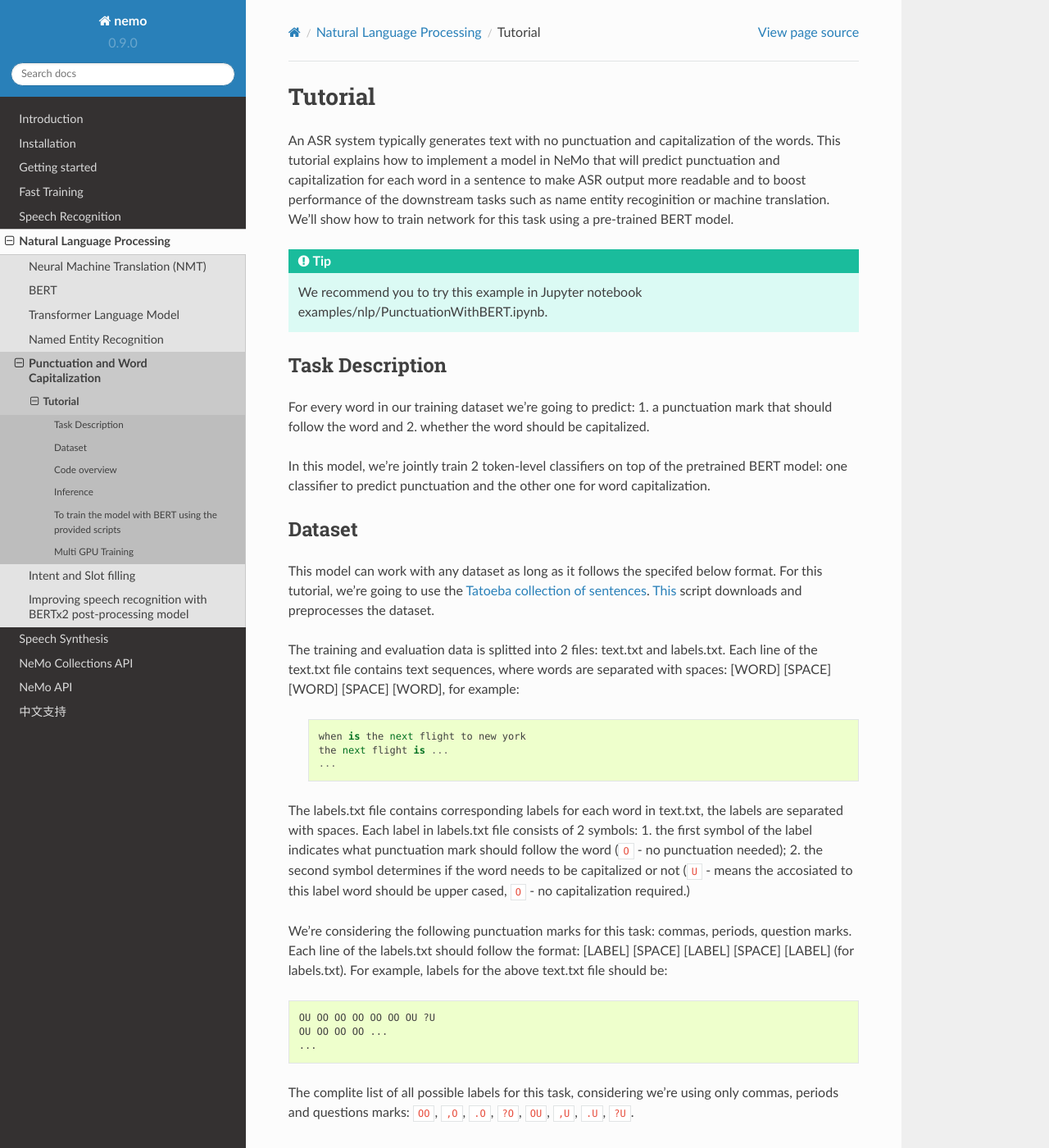
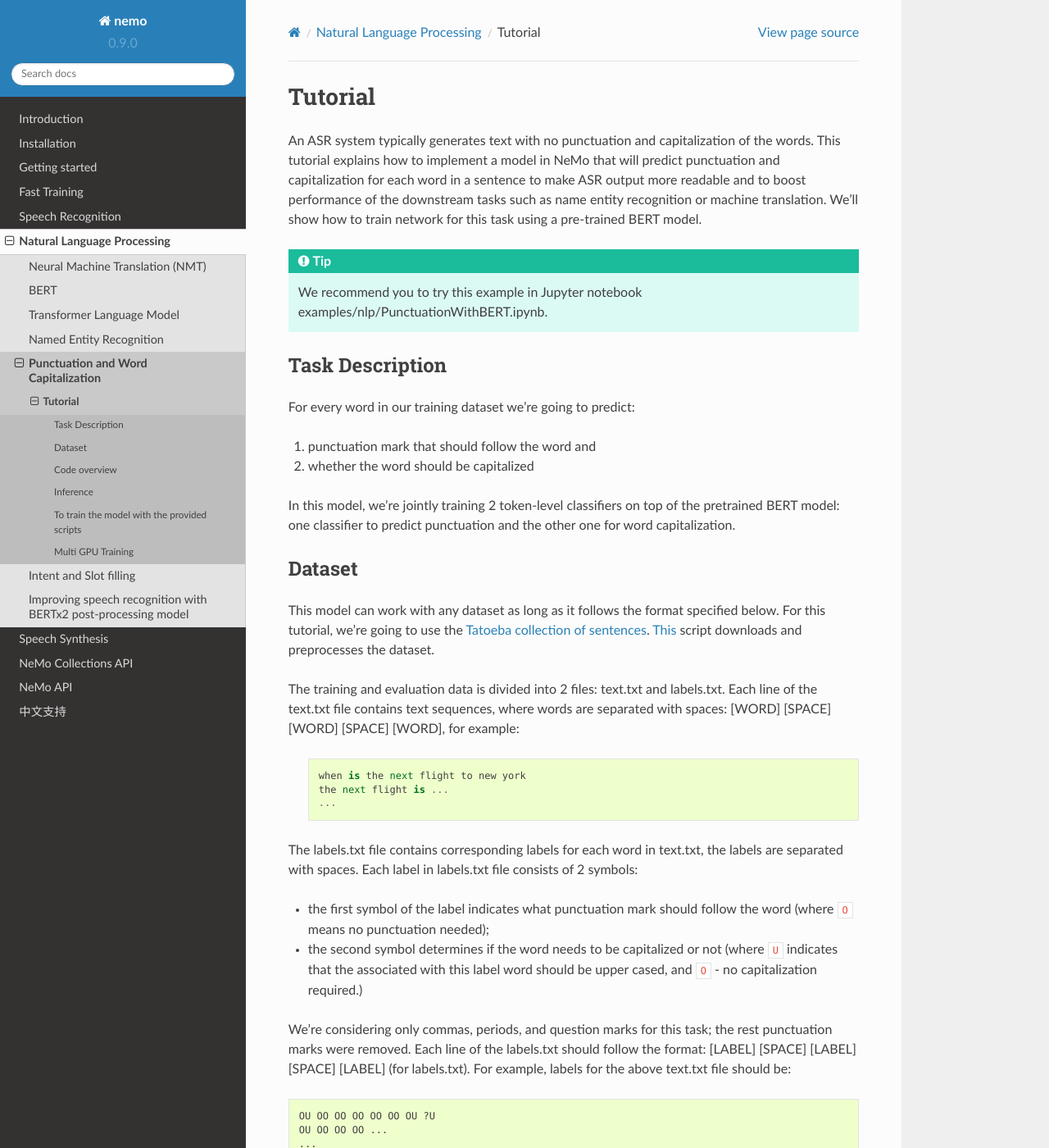
Before and after one commit to backend-engineer1/NEMO, a Sphinx documentation site: the page built from docs/sources/source/nlp/punctuation.rst, in a window 1280 px wide and 1400 px high. Shown: the whole window at 82% size. Built offline with Sphinx 7.4.7 and the Read the Docs theme 2.0.0, drawn with Linux system fonts in a browser that asks for light colours; some of the changed text lies outside the part shown.

Commit message:
clean up
Signed-off-by: Evelina Bakhturina <ebakhturina@nvidia.com>

```diff
--- a/docs/sources/source/nlp/punctuation.rst
+++ b/docs/sources/source/nlp/punctuation.rst
@@ -2,7 +2,7 @@
 ========
 
 
-An ASR system typically generates text with no punctuation and capitalization of the words. This tutorial explains how to implement a model in NeMo that will predict punctuation and capitalization for each word in a sentence to make ASR output more readable and to boost performance of the downstream tasks such as name entity recoginition or machine translation. We'll show how to train network for this task using a pre-trained BERT model.
+An ASR system typically generates text with no punctuation and capitalization of the words. This tutorial explains how to implement a model in NeMo that will predict punctuation and capitalization for each word in a sentence to make ASR output more readable and to boost performance of the downstream tasks such as name entity recognition or machine translation. We'll show how to train network for this task using a pre-trained BERT model.
 
 .. tip::
 
@@ -12,21 +12,22 @@
 ----------------
 
 For every word in our training dataset we're going to predict:
-1. a punctuation mark that should follow the word and
-2. whether the word should be capitalized.
 
-In this model, we're jointly train 2 token-level classifiers on top of the pretrained BERT model: one classifier to predict punctuation and the other one for word capitalization.
+1. punctuation mark that should follow the word and
+2. whether the word should be capitalized
+
+In this model, we're jointly training 2 token-level classifiers on top of the pretrained BERT model: one classifier to predict punctuation and the other one for word capitalization.
 
 Dataset
 -------
 
-This model can work with any dataset as long as it follows the specifed below format. For this tutorial, we're going to use the `Tatoeba collection of sentences`_. `This`_ script downloads and preprocesses the dataset.
+This model can work with any dataset as long as it follows the format specified below. For this tutorial, we're going to use the `Tatoeba collection of sentences`_. `This`_ script downloads and preprocesses the dataset.
 
 .. _Tatoeba collection of sentences: https://tatoeba.org/eng
 .. _This: https://github.com/NVIDIA/NeMo/tree/master/scripts/get_tatoeba_data.py
 
 
-The training and evaluation data is splitted into 2 files: text.txt and labels.txt. Each line of the text.txt file contains text sequences, where words are separated with spaces:
+The training and evaluation data is divided into 2 files: text.txt and labels.txt. Each line of the text.txt file contains text sequences, where words are separated with spaces:
 [WORD] [SPACE] [WORD] [SPACE] [WORD], for example:
 
   ::
@@ -37,10 +38,11 @@
 
 The labels.txt file contains corresponding labels for each word in text.txt, the labels are separated with spaces.
 Each label in labels.txt file consists of 2 symbols:
-1. the first symbol of the label indicates what punctuation mark should follow the word (``O`` - no punctuation needed);
-2. the second symbol determines if the word needs to be capitalized or not (``U`` - means the accosiated to this label word should be upper cased, ``O`` - no capitalization required.)
 
-We're considering the following punctuation marks for this task: commas, periods, question marks.
+* the first symbol of the label indicates what punctuation mark should follow the word (where ``O`` means no punctuation needed);
+* the second symbol determines if the word needs to be capitalized or not (where ``U`` indicates that the associated with this label word should be upper cased, and ``O`` - no capitalization required.)
+
+We're considering only commas, periods, and question marks for this task; the rest punctuation marks were removed.
 Each line of the labels.txt should follow the format:
 [LABEL] [SPACE] [LABEL] [SPACE] [LABEL] (for labels.txt). For example, labels for the above text.txt file should be:
 
@@ -50,12 +52,12 @@
     OU OO OO OO ...
     ...
 
-The complite list of all possible labels for this task, considering we're using only commas, periods and questions marks: ``OO``, ``,O``, ``.O``, ``?O``, ``OU``, ``,U``, ``.U``, ``?U``.
+The complete list of all possible labels for this joint task is: ``OO``, ``,O``, ``.O``, ``?O``, ``OU``, ``,U``, ``.U``, ``?U``.
 
 Code overview
 -------------
 
-First, let's set some parameters that we're going to need through out the tutorial.
+First, let's set some parameters that we're going to need through out this tutorial:
 
     .. code-block:: python
 
@@ -74,9 +76,8 @@
         OPTIMIZER = "adam"
         STEP_FREQ=200 # determines how often loss will be printed and checkpoint saved
         PUNCT_NUM_FC_LAYERS = 3
-        NUM_SAMPLES = 50000
 
-Then, we need to create our neural factory with the supported backend. How you should define it depends on whether you'd like to multi-GPU or mixed-precision training. This tutorial assumes that you're training on one GPU, without mixed precision (``optimization_level="O0"``). If you want to use mixed precision, set ``optimization_level`` to ``O1`` or ``O2``.
+Then, we need to create our neural factory with the supported backend. This tutorial assumes that you're training on a single GPU, without mixed precision (``optimization_level="O0"``). If you want to use mixed precision, set ``optimization_level`` to ``O1`` or ``O2``.
 
     .. code-block:: python
 
@@ -191,6 +192,7 @@
 
 
 Now, we will set up our callbacks. We will use 3 callbacks:
+
 * `SimpleLossLoggerCallback` to print loss values during training
 * `EvaluatorCallback` to evaluate our F1 score on the dev dataset.
 * `CheckpointCallback` to save and restore checkpoints.
@@ -245,7 +247,7 @@
 Inference
 ---------
 
-To see how the model performs, let's run inference for a few samples. We need to define a data layer for inference the same way we created data layers for training and evaluation.
+To see how the model performs, let's run inference on a few samples. We need to define a data layer for inference the same way we created data layers for training and evaluation.
 
 .. code-block:: python
 
@@ -254,14 +256,16 @@
                'can i help you',
                'how are you',
                'okay',
-               'we bought four shirts one mug and ten thousand titan rtx graphics cards the more you buy the more you save']
-    infer_data_layer = nemo_nlp.BertTokenClassificationInferDataLayer(queries=queries,
-                                                                  tokenizer=tokenizer,
-                                                                  max_seq_length=MAX_SEQ_LENGTH,
-                                                                  batch_size=1)
+               'we bought four shirts one mug and ten thousand titan rtx graphics ' +
+               'cards the more you buy the more you save']
+    infer_data_layer = nemo_nlp.BertTokenClassificationInferDataLayer(
+                                                            queries=queries,
+                                                            tokenizer=tokenizer,
+                                                            max_seq_length=MAX_SEQ_LENGTH,
+                                                            batch_size=1)
 
 
-Run inference and append punctuation and capitalize words based on the generated predictions.
+Run inference and append punctuation and capitalize words based on the generated predictions:
 
 .. code-block:: python
 
@@ -311,7 +315,7 @@
             output += ' '
         nf.logger.info(f'Combined: {output.strip()}\n')
 
-Result for the sample queries should look something like that:
+Inference results:
 
     ::
 
@@ -331,8 +335,8 @@
         Combined: We bought four shirts, one mug and ten thousand titan, Rtx graphics cards. The more you buy, the more you save.
 
 
-To train the model with BERT using the provided scripts
--------------------------------------------------------
+To train the model with the provided scripts
+--------------------------------------------
 
 To run the provided training script:
 
```
Also changed, not shown: other parts of docs/sources/source/nlp/punctuation.rst (+22 -22 lines), 1 other file.
